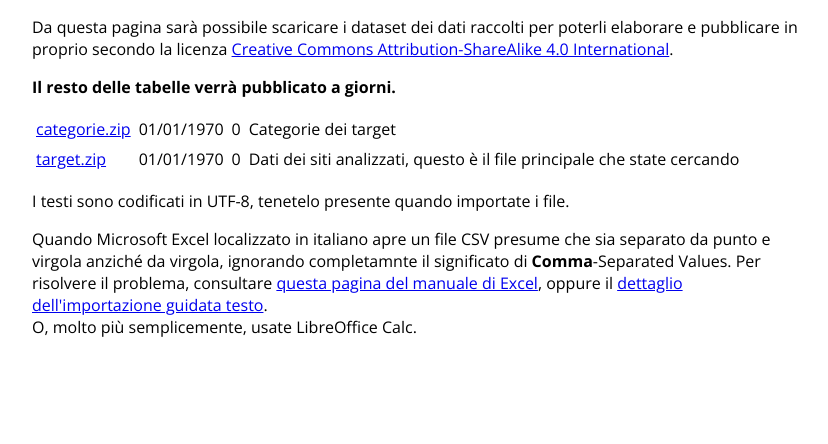
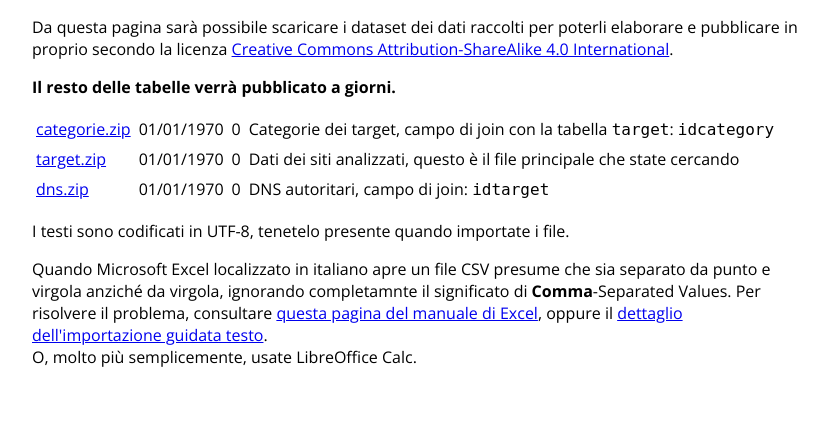
Before and after one commit to luigirosa/sesae, a PHP site: page /download.php in a window 1280 px wide. Shown: the part 108-552 px from the top of the page, without its empty margins (216-1044 px from the left). Run offline with PHP 8.4, Linux system fonts and the light colour scheme.

Commit message:
download dns

```diff
--- a/public/dati/licenza.txt
+++ b/public/dati/licenza.txt
@@ -5,3 +5,5 @@ Licenza di distribuzione: Attribuzione - Condividi allo stesso modo 4.0 Internaz
 Downloaded from SESAE.COM
 Distribution license: Attribution-ShareAlike 4.0 International (CC BY-SA 4.0)
                       https://creativecommons.org/licenses/by-sa/4.0/
+
+Copyright (c) 2022 Luigi Rosa
--- a/public/download.php
+++ b/public/download.php
@@ -30,13 +30,19 @@
           <td><a href="dati/categorie.zip">categorie.zip</a></td>
           <td><?php echo date("d/m/Y", filemtime("dati/categorie.zip")) ?></td>
           <td align="right"><?php echo number_format(filesize("dati/categorie.zip"), 0, ',', '.') ?></td>
-          <td>Categorie dei target</td>
+          <td>Categorie dei target, campo di join con la tabella <code>target</code>: <code>idcategory</code></td>
         </tr>
         <tr>
           <td><a href="dati/target.zip">target.zip</a></td>
           <td><?php echo date("d/m/Y", filemtime("dati/target.zip")) ?></td>
           <td align="right"><?php echo number_format(filesize("dati/target.zip"), 0, ',', '.') ?></td>
           <td>Dati dei siti analizzati, questo &egrave; il file principale che state cercando</td>
+        </tr>
+        <tr>
+          <td><a href="dati/dns.zip">dns.zip</a></td>
+          <td><?php echo date("d/m/Y", filemtime("dati/dns.zip")) ?></td>
+          <td align="right"><?php echo number_format(filesize("dati/target.zip"), 0, ',', '.') ?></td>
+          <td>DNS autoritari, campo di join: <code>idtarget</code></td>
         </tr>
       </table>
       <p>I testi sono codificati in UTF-8, tenetelo presente quando importate i file.</p>
```
Also changed, not shown: cron/runweekly.php (+10 -0 lines), 1 other file.
